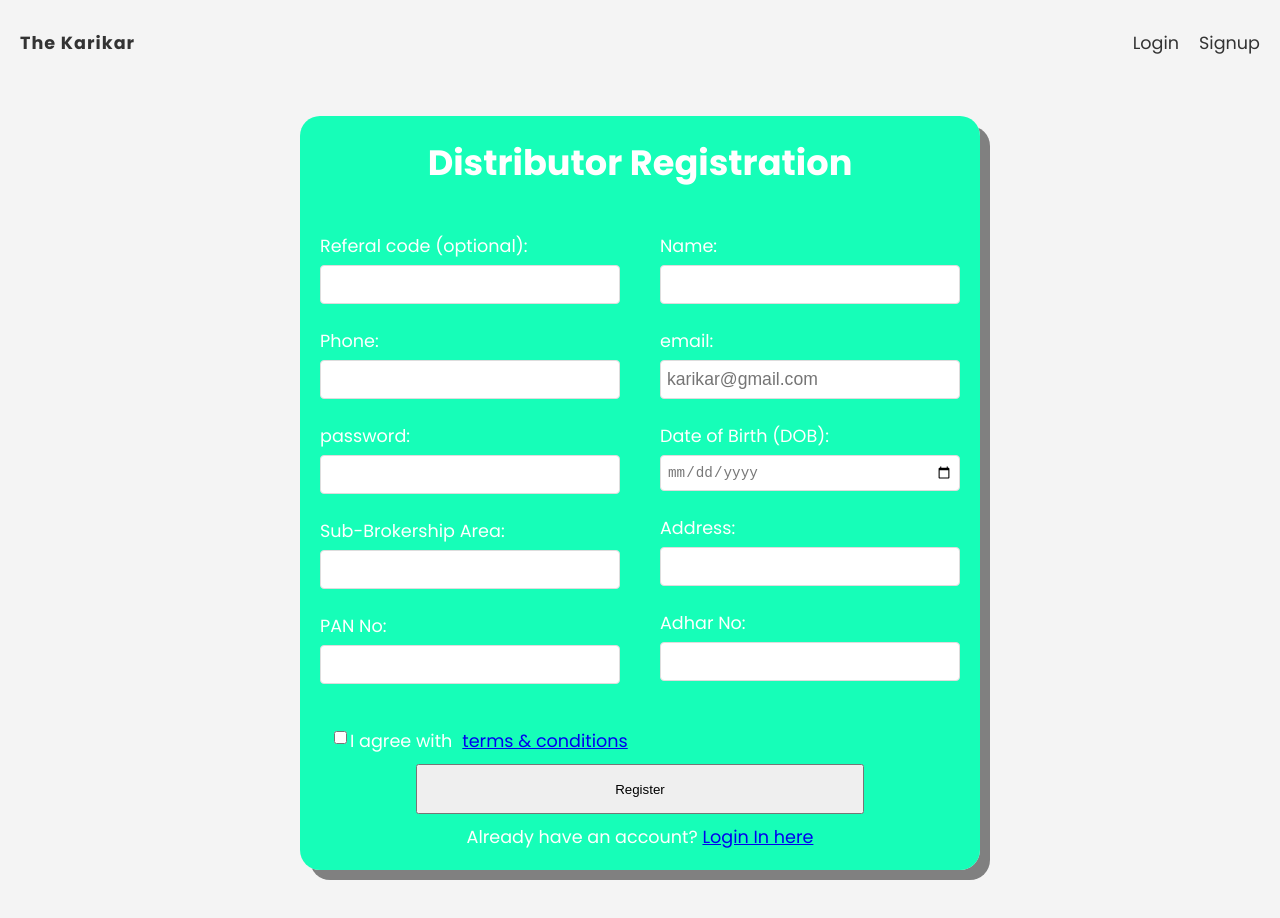
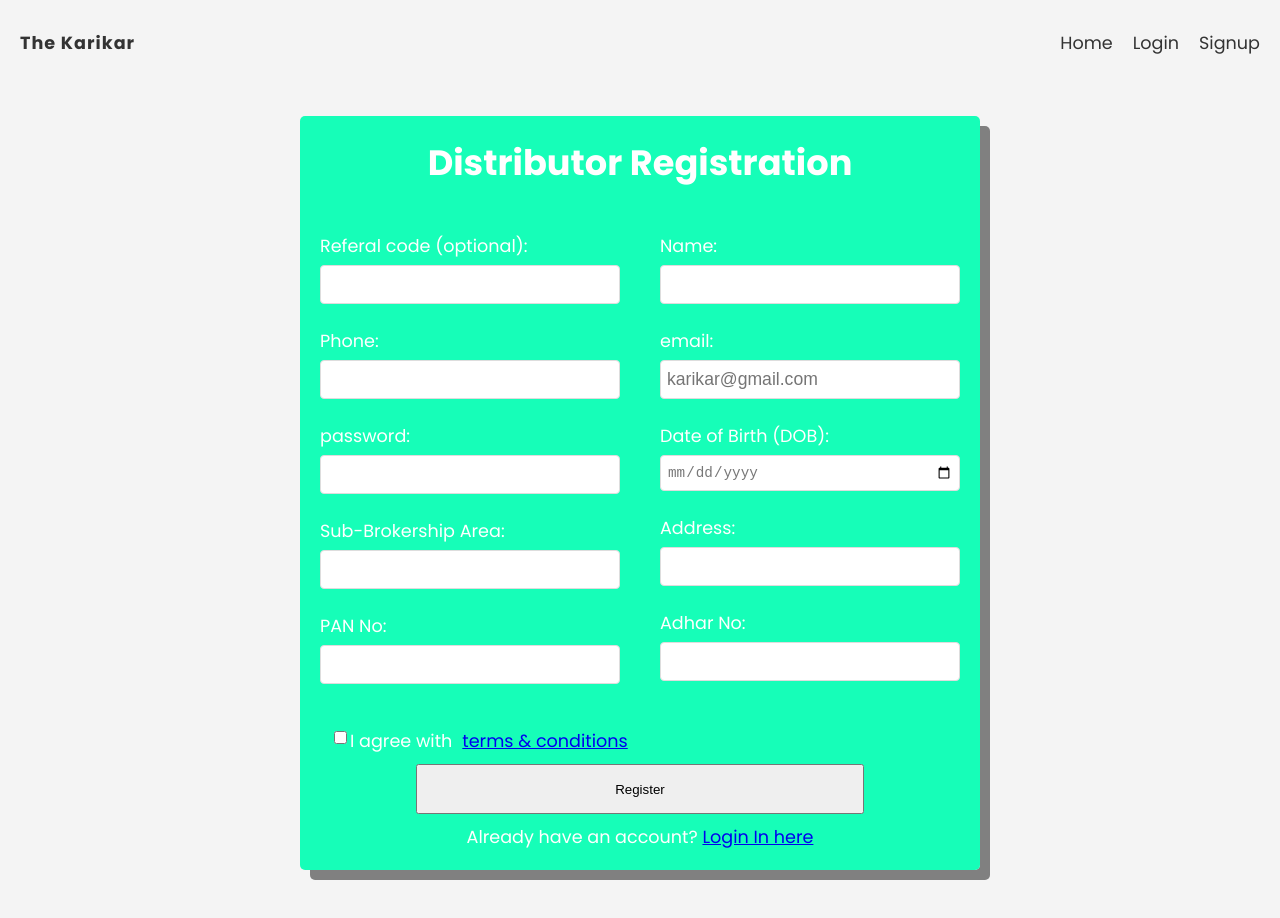
Before and after one commit to swatantragoswami09/karikarEduWealth, a React (Create React App) app: page /signup in a window 1280 px wide. Built offline with nearby package versions, Linux system fonts and the light colour scheme; no server answers.

Commit message:
updated css by skg

```diff
--- a/src/components/Navbar.js
+++ b/src/components/Navbar.js
@@ -28,6 +28,9 @@ export default function Navbar() {
           {!user && (
             <>
               <li>
+                <Link to="/">Home</Link>
+              </li>
+              <li>
                 <Link to="/login">Login</Link>
               </li>
               <li>
--- a/src/pages/forget/Forget.css
+++ b/src/pages/forget/Forget.css
@@ -6,7 +6,7 @@
   border: 1px solid #ddd;
   background-color: #00ffb3;
   box-shadow: 10px 10px grey;
-  border-radius: 20px;
+  border-radius: 5px;
   color: white;
   text-align: left;
 }
--- a/src/pages/login/Login.css
+++ b/src/pages/login/Login.css
@@ -6,7 +6,7 @@
   border: 1px solid #ddd;
   background-color: #00ffb3;
   box-shadow: 10px 10px grey;
-  border-radius: 20px;
+  border-radius: 5px;
   color: white;
   text-align: left;
   /* box-shadow: 10px 10px 5px grey; */
--- a/src/pages/signup/Signup.css
+++ b/src/pages/signup/Signup.css
@@ -10,7 +10,7 @@
 .main-container {
   background-color: #00ffb3e8;
   color: white;
-  border-radius: 20px;
+  border-radius: 5px;
   bottom: 10px;
   margin: auto;
   width: 50%;
```
Also changed, not shown: preinstall.txt.
